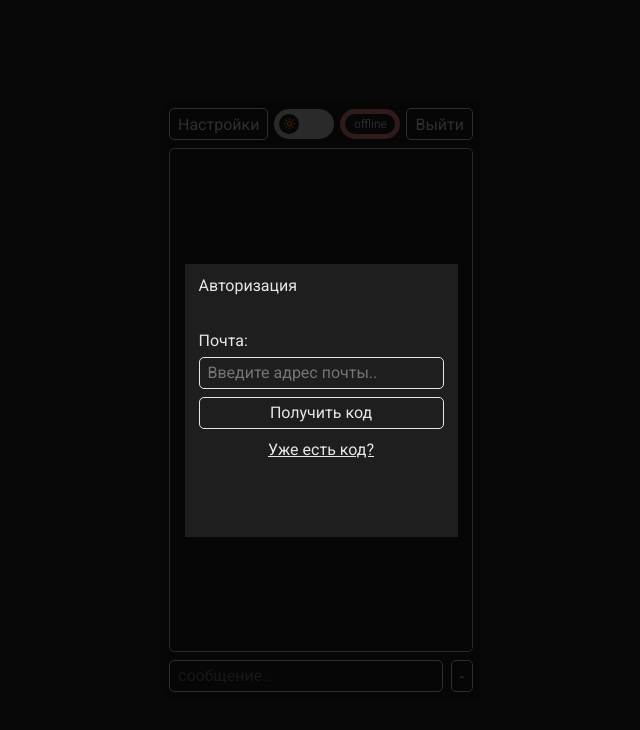
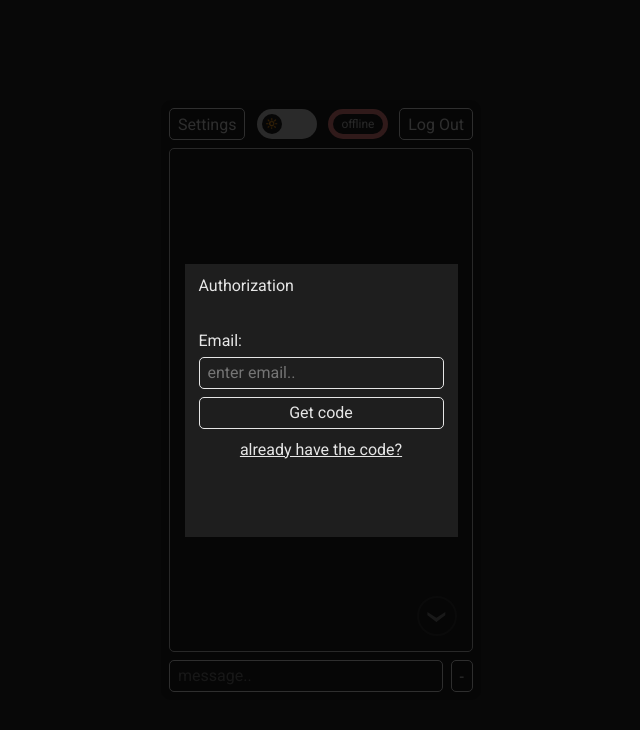
Before and after one commit to aleksey-verin/chat-app, a React (Vite) app: page / in a window 1280 px wide. Shown: the top 730 px of the page, without its empty margins (319-959 px from the left). Built offline with nearby package versions, Linux system fonts and the light colour scheme; the HTML template or start-up script is replaced by a standard one.

Commit message:
feat: added message loading & changed localization

```diff
--- a/src/components/Footer.tsx
+++ b/src/components/Footer.tsx
@@ -6,7 +6,7 @@ const Footer = () => {
       <form className="send-message" id="sendMessage" action="">
         <textarea
           className="textarea-message"
-          placeholder="сообщение.."
+          placeholder="message.."
           autoComplete="off"
           autoFocus
           form="sendMessage"></textarea>
--- a/src/components/Header.tsx
+++ b/src/components/Header.tsx
@@ -15,14 +15,14 @@ const Header = () => {
     <>
       <header>
         <button onClick={handlePopupOpen} className="settings">
-          Настройки
+          Settings
         </button>
         <div className="theme-switcher">
           <input id="switcher" type="checkbox" />
           <label htmlFor="switcher"></label>
         </div>
         <div className="connection"></div>
-        <button className="exit">Выйти</button>
+        <button className="exit">Log Out</button>
       </header>
       {popupOpen && <PopupSettings handlePopupClose={handlePopupClose} />}
     </>
--- a/src/components/Login.tsx
+++ b/src/components/Login.tsx
@@ -76,23 +76,23 @@ const Login = () => {
       {emailPopup && (
         <div className="popup-container">
           <div className="popup-title">
-            <div className="title__text">Авторизация</div>
+            <div className="title__text">Authorization</div>
           </div>
           <div className="popup-content login-code">
-            <div className="content-title">Почта:</div>
+            <div className="content-title">Email:</div>
             <form onSubmit={handleEmailForm} className="content-form">
               <input
                 onChange={(e) => setInputEmailValue(e.target.value)}
                 value={inputEmailValue}
                 className="content-input"
                 type="email"
-                placeholder="Введите адрес почты.."
+                placeholder="enter email.."
               />
               <button disabled={isLoadingEmail} className="content-btn" type="submit">
-                Получить код
+                Get code
               </button>
               <a onClick={handleCodeLink} className="link-code">
-                Уже есть код?
+                already have the code?
               </a>
               {isLoadingEmail && <Loader />}
               {isErrorEmail && <Error message={errorTypeEmail} />}
@@ -103,23 +103,23 @@ const Login = () => {
       {codePopup && (
         <div className="popup-container">
           <div className="popup-title">
-            <div className="title__text">Подтверждение</div>
+            <div className="title__text">Confirmation</div>
           </div>
           <div className="popup-content login-code">
-            <div className="content-title">Код:</div>
+            <div className="content-title">Code from email:</div>
             <form onSubmit={handleCodeForm} className="content-form">
               <input
                 onChange={(e) => setInputCodeValue(e.target.value)}
                 value={inputCodeValue}
                 className="content-input"
                 type="text"
-                placeholder="Введите код из письма.."
+                placeholder="enter code from email.."
               />
               <button disabled={isLoadingCode} className="content-btn" type="submit">
                 Войти
               </button>
               <a onClick={handleEmailLink} className="link-code">
-                Не пришло письмо с кодом?
+                Did you not receive an email?
               </a>
               {isLoadingCode && <Loader />}
               {isErrorCode && <Error message={errorTypeCode} />}
--- a/src/components/Main.tsx
+++ b/src/components/Main.tsx
@@ -1,12 +1,31 @@
 import React from 'react';
+import { useSelector } from 'react-redux';
+import { selectorMessagesSlice } from '../store/reducers/messagesSlice';
+import Message from './Message';
+import { selectorUserAuthenticationSlice } from '../store/reducers/userAuthenticationSlice';
+import Loader from '../assets/Loader';
 
 const Main = () => {
+  const { messages, isLoading } = useSelector(selectorMessagesSlice);
+  const { userEmail } = useSelector(selectorUserAuthenticationSlice);
+
   return (
     <main className="">
       <img className="loader-messages" src="./img/loader.svg" alt="loader" />
       <div className="scroll-container">
         <div className="scroll"></div>
       </div>
+      {messages.map(({ _id, text, user, createdAt }) => (
+        <Message
+          key={_id}
+          text={text}
+          email={user.email}
+          name={user.name}
+          time={createdAt}
+          type={user.email === userEmail ? 'user' : 'other'}
+        />
+      ))}
+      {isLoading && <Loader />}
     </main>
   );
 };
--- a/src/components/Message.tsx
+++ b/src/components/Message.tsx
@@ -1,13 +1,21 @@
 import React from 'react';
 
-const Message = () => {
+interface MessageProps {
+  text: string;
+  email: string;
+  name: string;
+  time: string;
+  type: string;
+}
+
+const Message = ({ text, email, name, time, type }: MessageProps) => {
   return (
-    <div className="message">
+    <div className={`message ${type}`}>
       <div className="content">
-        <div className="message__user"></div>
+        <div className="message__user">{name ? name : email}</div>
         <div className="message__content">
-          <span className="message-text"></span>
-          <div className="message__time"></div>
+          <span className="message-text">{text}</span>
+          <div className="message__time">12:00</div>
         </div>
       </div>
     </div>
--- a/src/components/PopupSettings.tsx
+++ b/src/components/PopupSettings.tsx
@@ -40,23 +40,23 @@ const PopupSettings = ({ handlePopupClose }: PopupSettingsProps) => {
     <div className="popup active">
       <div className="popup-container">
         <div className="popup-title">
-          <div className="title__text">Настройки</div>
+          <div className="title__text">Settings</div>
           <div onClick={handlePopupClose} className="title__close">
             ╳
           </div>
         </div>
         <div className="popup-content login-code">
-          <div className="content-title">Текущее имя пользователя:</div>
+          <div className="content-title">Current user name:</div>
           <form onSubmit={handleNewNameForm} className="content-form">
             <input
               onChange={(e) => setInputNewNameValue(e.target.value)}
               value={inputNewNameValue}
               className="content-input"
               type="text"
-              placeholder="Введите имя пользователя.."
+              placeholder="enter your name.."
             />
             <button disabled={isLoading} className="content-btn" type="submit">
-              Изменить
+              Edit name
             </button>
 
             {isLoading && <Loader />}
--- a/src/index.css
+++ b/src/index.css
@@ -1,5 +1,5 @@
 @charset "UTF-8";
-@import url("https://fonts.googleapis.com/css2?family=Roboto&display=swap");
+@import url('https://fonts.googleapis.com/css2?family=Roboto&display=swap');
 /*Обнуление*/
 * {
   padding: 0;
@@ -92,7 +92,7 @@ h6 {
 
 /*--------------------*/
 /* Light theme colors */
-body[data-theme=light] {
+body[data-theme='light'] {
   --color-1: rgb(255, 255, 255);
   --color-2: rgb(235, 235, 235);
   --color-3: rgb(210, 210, 210);
@@ -102,7 +102,7 @@ body[data-theme=light] {
 }
 
 /* Dark theme colors */
-body[data-theme=dark] {
+body[data-theme='dark'] {
   --color-1: rgb(30, 30, 30);
   --color-2: rgb(40, 40, 40);
   --color-3: rgb(60, 60, 60);
@@ -113,7 +113,7 @@ body[data-theme=dark] {
 
 /*--------------------*/
 body {
-  font-family: "Roboto", sans-serif;
+  font-family: 'Roboto', sans-serif;
   background-color: var(--color-2);
   font-size: 16px;
   max-width: 100vw;
@@ -293,7 +293,7 @@ main {
 .scroll {
   z-index: 2;
   position: fixed;
-  display: none;
+  /* display: none; */
   width: 40px;
   height: 40px;
   border-radius: 20px;
@@ -312,7 +312,7 @@ main {
 }
 
 .scroll::after {
-  content: "›";
+  content: '›';
   position: relative;
   width: 100%;
   height: 100%;
@@ -465,7 +465,7 @@ footer {
 
 .theme-switcher label::after {
   position: absolute;
-  content: "🔆";
+  content: '🔆';
   font-size: 10px;
   line-height: 20px;
   text-align: center;
@@ -484,7 +484,7 @@ footer {
 }
 
 .theme-switcher input:checked + label::after {
-  content: "🌙";
+  content: '🌙';
   background-color: var(--color-2);
   left: calc(100% - 25px);
 }
@@ -538,7 +538,7 @@ footer {
 
 .connection::after {
   position: absolute;
-  content: "offline";
+  content: 'offline';
   font-size: 12px;
   line-height: 20px;
   text-align: center;
@@ -557,7 +557,7 @@ footer {
 }
 
 .connection.connect::after {
-  content: "online";
+  content: 'online';
 }
 
 .connection:hover {
@@ -566,4 +566,4 @@ footer {
 
 .connection.connect:hover {
   background-color: rgb(74, 163, 74);
-}/*# sourceMappingURL=index.css.map */
+} /*# sourceMappingURL=index.css.map */
```
